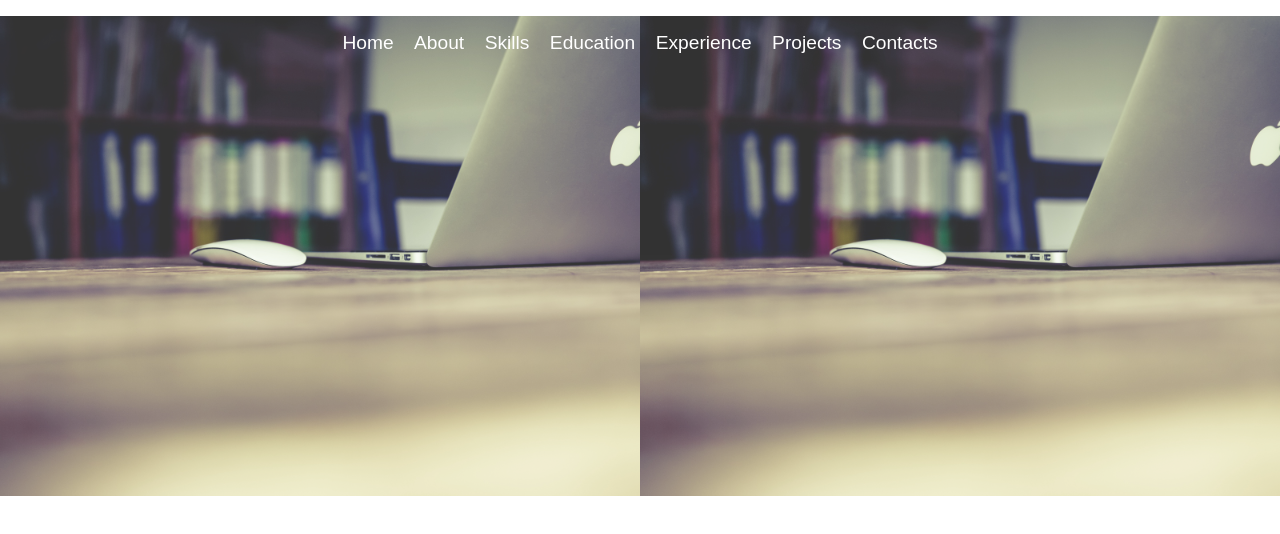
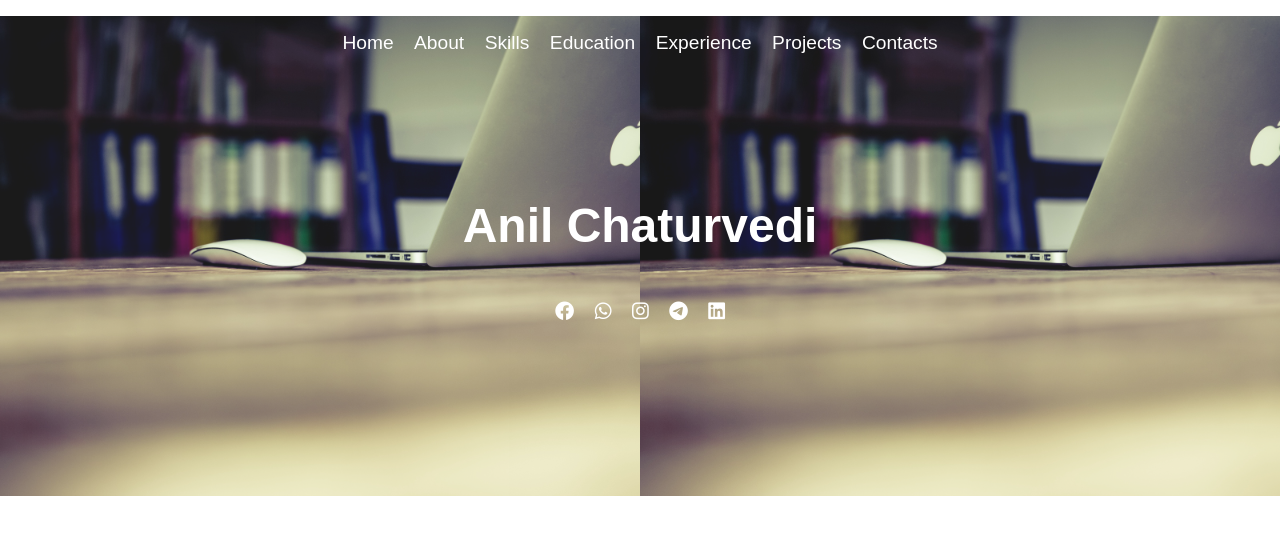
Before and after one commit to chaturvedi-anil/myPortfolio, a plain HTML site: page index.html in a window 1280 px wide. Drawn offline with Linux system fonts and the light colour scheme.

Commit message:
name - social

```diff
--- a/index.html
+++ b/index.html
@@ -37,6 +37,40 @@
                 </li>
             </ul>
         </nav>
+        <div id="name-social-container" class="text-center">
+            <div class="name-container">
+                <h1>Anil Chaturvedi</h1>
+            </div>
+            <div class="social-icons-container">
+                <ul class="horizental-list text-center">
+                    <li>
+                        <a href="">
+                            <i class="fa-brands fa-facebook"></i>
+                        </a>
+                    </li>
+                    <li>
+                        <a href="">
+                            <i class="fa-brands fa-whatsapp"></i>
+                        </a>
+                    </li>
+                    <li>
+                        <a href="">
+                            <i class="fa-brands fa-instagram"></i>
+                        </a>
+                    </li>
+                    <li>
+                        <a href="">
+                            <i class="fa-brands fa-telegram"></i>
+                        </a>
+                    </li>
+                    <li>
+                        <a href="">
+                            <i class="fa-brands fa-linkedin"></i>
+                        </a>
+                    </li>
+                </ul>
+            </div>
+        </div>
     </header>
 
     <!-- Main body -->
--- a/style.css
+++ b/style.css
@@ -8,10 +8,9 @@ body
 {
     margin-top: 0px;
     height: 60vh;
-    opacity: 0.8;
+    opacity: 0.9;
     background-image: url(./images/macbook_mouse.jpg);
     background-size: contain;
-
 }
 
 .horizental-list
@@ -36,6 +35,16 @@ body
     text-decoration: underline;
     color: lightgrey;
 }
+
+#name-social-container
+{
+    margin-top: 16vh;
+}
+.name-container h1
+{
+    color: white;
+    font-size: 3rem;
+}
 /* Text Center */
 .text-center
 {
```
